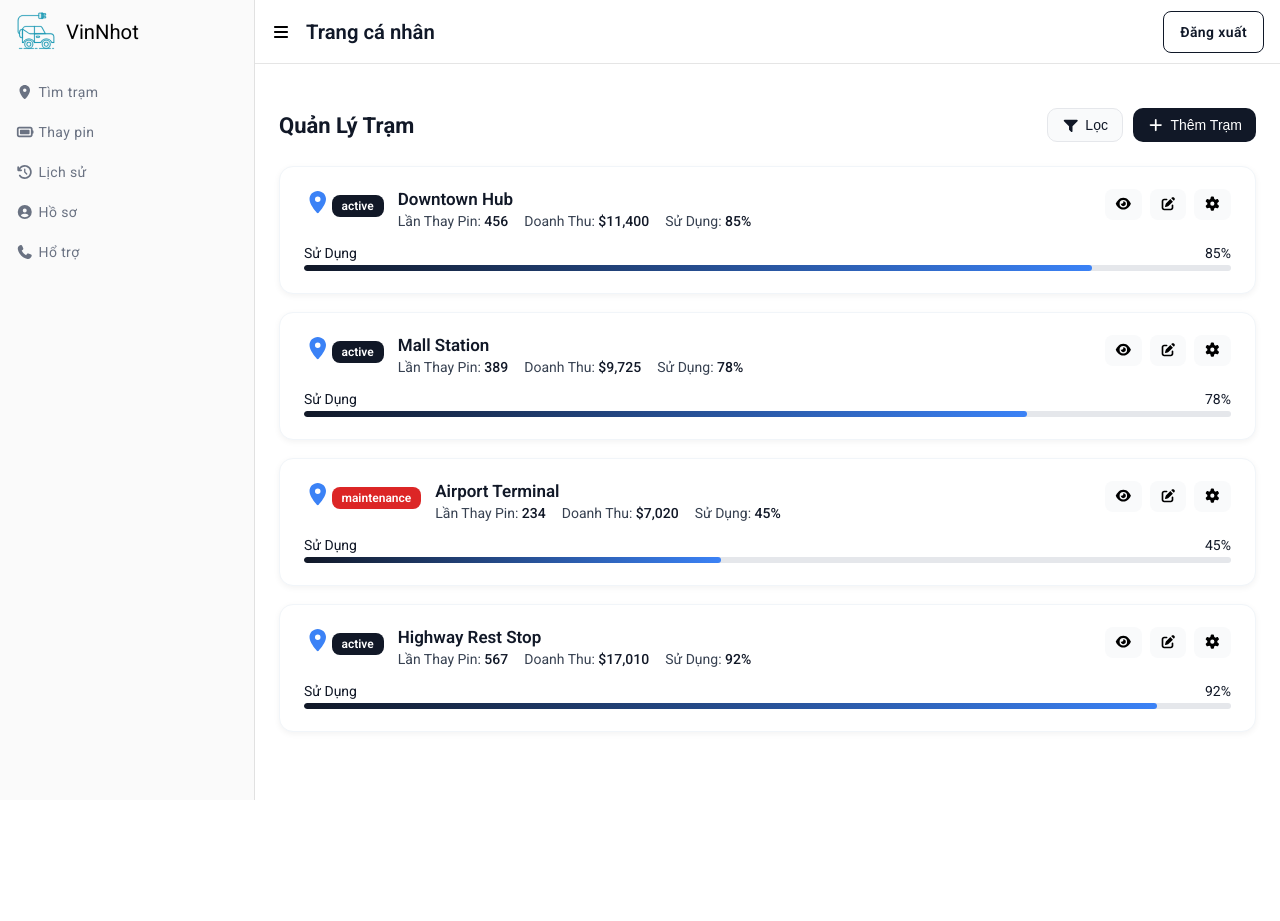
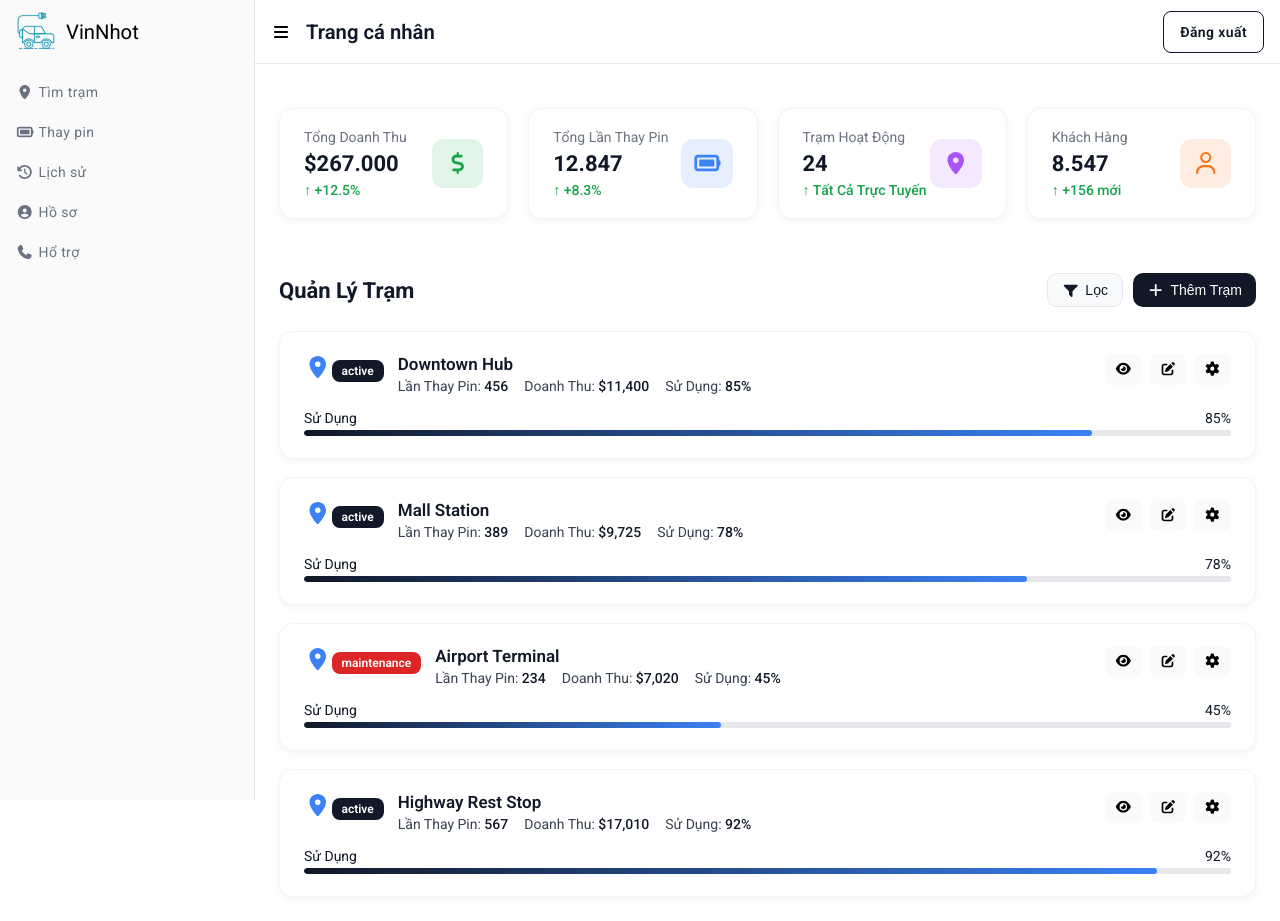
Before and after one commit to tienvybui05/ev-battery-swap-system, a React (Create React App) app in the folder frontend/: page /dashboard/stations in a window 1280 px wide. Before the commit the page ends 800 px from the top, so only its background shows below. Built offline with nearby package versions, Linux system fonts and the light colour scheme; a web font is replaced by a local one.

Commit message:
Complete Stations

```diff
--- a/frontend/src/components/Layouts/PrivateLayout/Sidebar/menuConfig.js
+++ b/frontend/src/components/Layouts/PrivateLayout/Sidebar/menuConfig.js
@@ -47,7 +47,7 @@ const menu = {
       },
       {
         title: "Trạm",
-        href: "/dashboard",
+        href: "/dashboard/stations",
         icon: <FontAwesomeIcon icon={faChargingStation} />,
       },
       {
--- a/frontend/src/pages/Admin/Stations/Stations.js
+++ b/frontend/src/pages/Admin/Stations/Stations.js
@@ -7,9 +7,47 @@ import {
   faEye,
   faEdit,
   faCog,
+  faDollarSign,
+  faBatteryFull,
+  faLocationDot,
+  faUsers,
 } from "@fortawesome/free-solid-svg-icons";
+import { faUser } from "@fortawesome/free-regular-svg-icons";
 import styles from "./Stations.module.css";
 
+// Dữ liệu KPI đầu trang
+const topKpi = [
+  {
+    title: "Tổng Doanh Thu",
+    value: "$267.000",
+    sub: "+12.5%",
+    icon: faDollarSign,
+    color: "#16a34a",
+  },
+  {
+    title: "Tổng Lần Thay Pin",
+    value: "12.847",
+    sub: "+8.3%",
+    icon: faBatteryFull,
+    color: "#3b82f6",
+  },
+  {
+    title: "Trạm Hoạt Động",
+    value: "24",
+    sub: "Tất Cả Trực Tuyến",
+    icon: faLocationDot,
+    color: "#a855f7",
+  },
+  {
+    title: "Khách Hàng",
+    value: "8.547",
+    sub: "+156 mới",
+    icon: faUser,
+    color: "#f97316",
+  },
+];
+
+// Dữ liệu danh sách trạm
 const stations = [
   {
     name: "Downtown Hub",
@@ -44,6 +82,27 @@ const stations = [
 export default function Stations() {
   return (
     <div className={styles.wrapper}>
+      {/* KPI Tổng Quan */}
+      <div className={styles.kpiGrid}>
+        {topKpi.map((item, index) => (
+          <div key={index} className={styles.kpiCard}>
+            <div className={styles.kpiInfo}>
+              <p className={styles.kpiTitle}>{item.title}</p>
+              <h2 className={styles.kpiValue}>{item.value}</h2>
+              <p className={styles.kpiSub}>
+                <span className={styles.kpiArrow}>↑</span> {item.sub}
+              </p>
+            </div>
+            <div
+              className={styles.kpiIcon}
+              style={{ color: item.color, backgroundColor: item.color + "20" }}
+            >
+              <FontAwesomeIcon icon={item.icon} />
+            </div>
+          </div>
+        ))}
+      </div>
+
       {/* Header */}
       <div className={styles.header}>
         <h2 className={styles.headerTitle}>Quản Lý Trạm</h2>
--- a/frontend/src/pages/Admin/Stations/Stations.module.css
+++ b/frontend/src/pages/Admin/Stations/Stations.module.css
@@ -209,3 +209,61 @@
     transform: translateY(0);
   }
 }
+/* ================= KPI SECTION ================= */
+.kpiGrid {
+  display: grid;
+  grid-template-columns: repeat(auto-fit, minmax(220px, 1fr));
+  gap: 20px;
+  margin-bottom: 30px;
+}
+
+.kpiCard {
+  display: flex;
+  justify-content: space-between;
+  align-items: center;
+  background: #fff;
+  border-radius: 14px;
+  padding: 20px 24px;
+  box-shadow: 0 2px 8px rgba(0, 0, 0, 0.05);
+  transition: all 0.25s ease;
+  border: 1px solid #f1f5f9;
+}
+
+.kpiCard:hover {
+  transform: translateY(-4px);
+  box-shadow: 0 6px 16px rgba(0, 0, 0, 0.08);
+}
+
+.kpiInfo {
+  display: flex;
+  flex-direction: column;
+}
+
+.kpiTitle {
+  font-size: 14px;
+  color: #6b7280;
+}
+
+.kpiValue {
+  font-size: 22px;
+  font-weight: 700;
+  color: #111827;
+  margin: 6px 0;
+}
+
+.kpiSub {
+  font-size: 14px;
+  color: #16a34a;
+  font-weight: 500;
+}
+
+.kpiArrow {
+  color: #16a34a;
+}
+
+.kpiIcon {
+  font-size: 22px;
+  padding: 12px;
+  border-radius: 12px;
+  background-color: #f3f4f6;
+}
```
